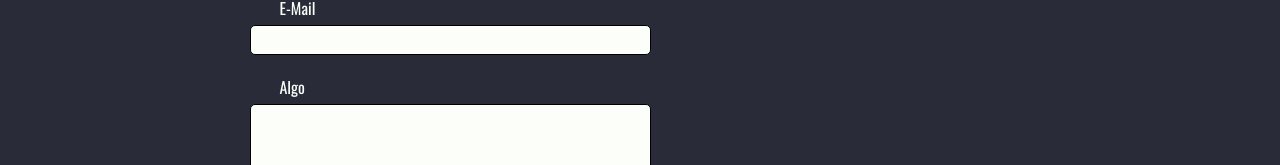
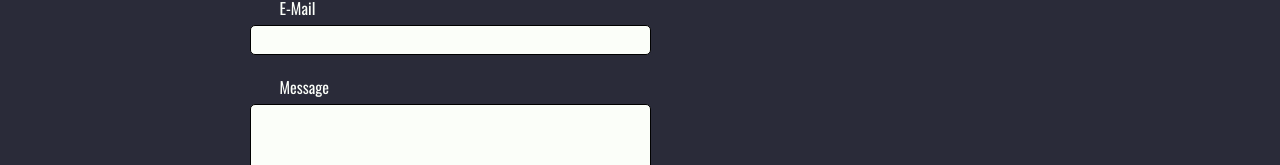
Before and after one commit to alegb91/Portfolio, a React (Create React App) app: page / in a window 1280 px wide. Shown: the part 4291-4456 px from the top of the page. Built offline with nearby package versions, Linux system fonts and the light colour scheme.

Commit message:
Message Label

```diff
--- a/src/components/ContactForm.js
+++ b/src/components/ContactForm.js
@@ -93,6 +93,8 @@ color: black;
 `
 
 const Send = styled.div`
+border: 1px solid black;
+border-radius: 5px;
 display: inline;
 height: 25px;
 padding: 5px;
@@ -103,6 +105,8 @@ margin: 10px;
 `
 
 const Error = styled.div`
+border: 1px solid black;
+border-radius: 5px;
 display: inline;
 height: 25px;
 padding: 5px;
@@ -164,7 +168,7 @@ const ContactForm = () => {
                     <Input type="email" name="email"/>
                 </InputContainer>
                 <InputContainer>
-                    <Label>Algo</Label>
+                    <Label >Message</Label>
                     <TextArea type="text" name="message"/>
                 </InputContainer>
                 <Button type="submit">Send</Button>
```
